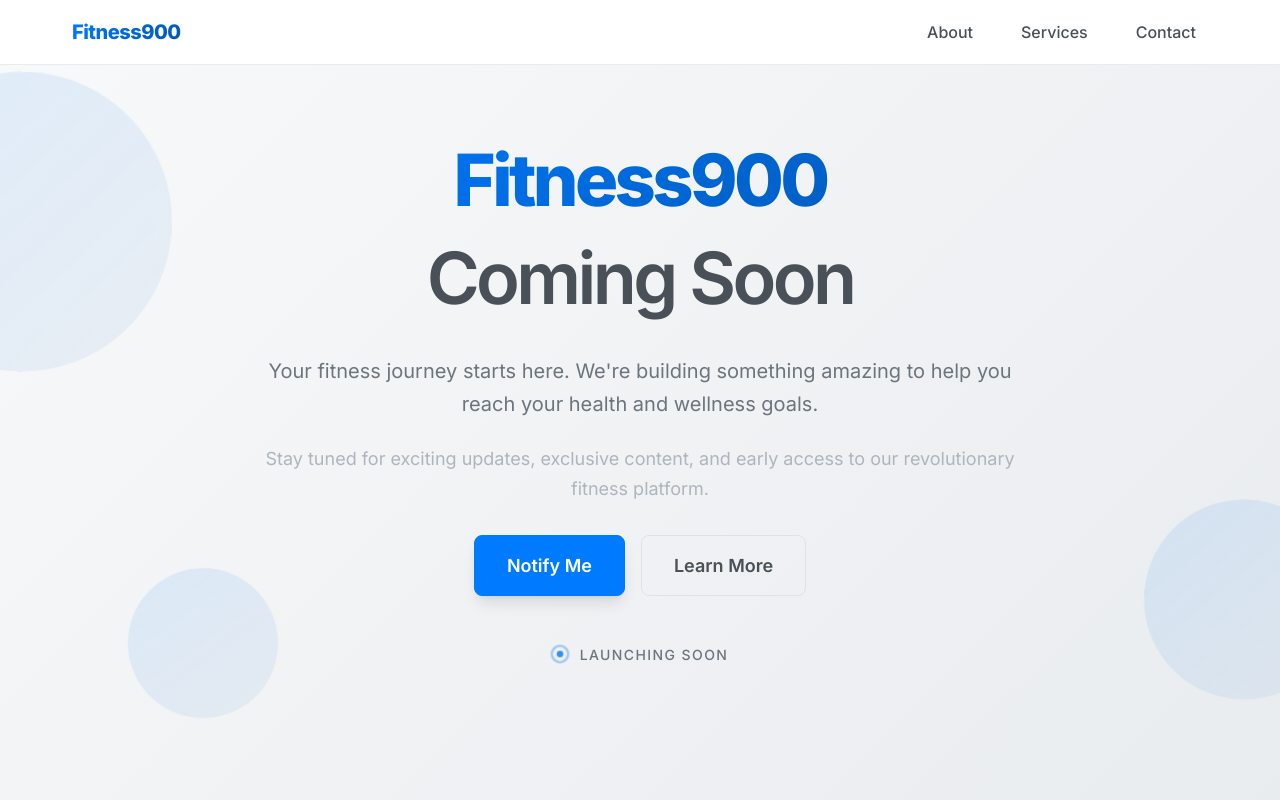
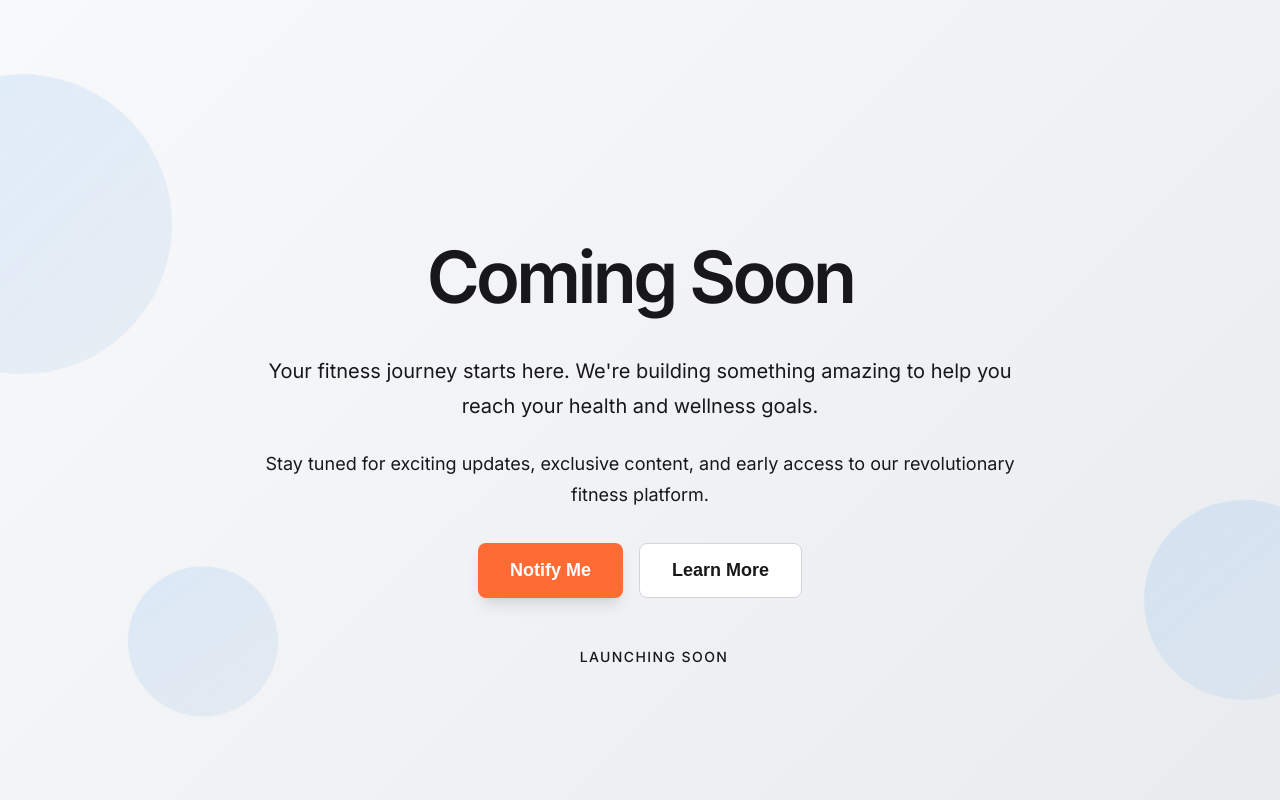
Before and after one commit to Muhammad-Anique/fitness900-placeholder, a Next.js app: page / in a window 1280 px wide. Shown: the top 800 px of the page. Built offline with nearby package versions, Linux system fonts and the light colour scheme.

Commit message:
feat: add comprehensive CSS with design system, utilities, and accessibility features

```diff
--- a/src/app/globals.css
+++ b/src/app/globals.css
@@ -1,31 +1,58 @@
-/* Global Styles for Fitness900 Placeholder Website */
+/* ===================================
+   GLOBAL STYLES & DESIGN SYSTEM
+   =================================== */
 
-/* CSS Variables for Design System */
+/* CSS Custom Properties (CSS Variables) */
 :root {
-  /* Colors */
-  --color-primary: #1a1a1a;
-  --color-primary-light: #333333;
-  --color-secondary: #f4f4f4;
-  --color-accent: #007bff;
-  --color-accent-hover: #0056b3;
-  --color-white: #ffffff;
-  --color-black: #000000;
-  --color-gray-100: #f8f9fa;
-  --color-gray-200: #e9ecef;
-  --color-gray-300: #dee2e6;
-  --color-gray-400: #ced4da;
-  --color-gray-500: #adb5bd;
-  --color-gray-600: #6c757d;
-  --color-gray-700: #495057;
-  --color-gray-800: #343a40;
-  --color-gray-900: #212529;
+  /* Colors - Primary Palette */
+  --primary: #FF6B35;
+  --primary-dark: #e55a2b;
+  --primary-light: #ff8660;
+  --primary-50: #fff4f1;
+  --primary-100: #ffe6dd;
+  --primary-200: #ffccbb;
+  --primary-300: #ffaa88;
+  --primary-400: #ff7c55;
+  --primary-500: #ff6b35;
+  --primary-600: #e55a2b;
+  --primary-700: #cc4a22;
+  --primary-800: #b33a1a;
+  --primary-900: #992a11;
 
-  /* Typography */
-  --font-primary: 'Inter', -apple-system, BlinkMacSystemFont, 'Segoe UI', Roboto, sans-serif;
-  --font-heading: 'Inter', -apple-system, BlinkMacSystemFont, 'Segoe UI', Roboto, sans-serif;
-  --font-mono: 'Monaco', 'Menlo', 'Ubuntu Mono', monospace;
+  /* Colors - Neutral Palette */
+  --gray-50: #fafafa;
+  --gray-100: #f4f4f5;
+  --gray-200: #e4e4e7;
+  --gray-300: #d4d4d8;
+  --gray-400: #a1a1aa;
+  --gray-500: #71717a;
+  --gray-600: #52525b;
+  --gray-700: #3f3f46;
+  --gray-800: #27272a;
+  --gray-900: #18181b;
 
-  /* Font Sizes */
+  /* Colors - Semantic */
+  --success: #22c55e;
+  --warning: #f59e0b;
+  --error: #ef4444;
+  --info: #3b82f6;
+
+  /* Spacing Scale */
+  --space-0: 0;
+  --space-1: 0.25rem;   /* 4px */
+  --space-2: 0.5rem;    /* 8px */
+  --space-3: 0.75rem;   /* 12px */
+  --space-4: 1rem;      /* 16px */
+  --space-5: 1.25rem;   /* 20px */
+  --space-6: 1.5rem;    /* 24px */
+  --space-8: 2rem;      /* 32px */
+  --space-10: 2.5rem;   /* 40px */
+  --space-12: 3rem;     /* 48px */
+  --space-16: 4rem;     /* 64px */
+  --space-20: 5rem;     /* 80px */
+  --space-24: 6rem;     /* 96px */
+
+  /* Typography Scale */
   --text-xs: 0.75rem;     /* 12px */
   --text-sm: 0.875rem;    /* 14px */
   --text-base: 1rem;      /* 16px */
@@ -37,56 +64,62 @@
   --text-5xl: 3rem;       /* 48px */
   --text-6xl: 3.75rem;    /* 60px */
 
+  /* Font Weights */
+  --font-normal: 400;
+  --font-medium: 500;
+  --font-semibold: 600;
+  --font-bold: 700;
+
   /* Line Heights */
-  --leading-none: 1;
   --leading-tight: 1.25;
-  --leading-snug: 1.375;
   --leading-normal: 1.5;
-  --leading-relaxed: 1.625;
-  --leading-loose: 2;
-
-  /* Spacing */
-  --space-1: 0.25rem;     /* 4px */
-  --space-2: 0.5rem;      /* 8px */
-  --space-3: 0.75rem;     /* 12px */
-  --space-4: 1rem;        /* 16px */
-  --space-5: 1.25rem;     /* 20px */
-  --space-6: 1.5rem;      /* 24px */
-  --space-8: 2rem;        /* 32px */
-  --space-10: 2.5rem;     /* 40px */
-  --space-12: 3rem;       /* 48px */
-  --space-16: 4rem;       /* 64px */
-  --space-20: 5rem;       /* 80px */
-  --space-24: 6rem;       /* 96px */
+  --leading-relaxed: 1.75;
 
   /* Border Radius */
-  --radius-sm: 0.25rem;   /* 4px */
-  --radius-md: 0.5rem;    /* 8px */
-  --radius-lg: 1rem;      /* 16px */
-  --radius-xl: 1.5rem;    /* 24px */
+  --radius-none: 0;
+  --radius-sm: 0.125rem;   /* 2px */
+  --radius: 0.25rem;       /* 4px */
+  --radius-md: 0.375rem;   /* 6px */
+  --radius-lg: 0.5rem;     /* 8px */
+  --radius-xl: 0.75rem;    /* 12px */
+  --radius-2xl: 1rem;      /* 16px */
   --radius-full: 9999px;
 
   /* Shadows */
   --shadow-sm: 0 1px 2px 0 rgb(0 0 0 / 0.05);
+  --shadow: 0 1px 3px 0 rgb(0 0 0 / 0.1), 0 1px 2px -1px rgb(0 0 0 / 0.1);
   --shadow-md: 0 4px 6px -1px rgb(0 0 0 / 0.1), 0 2px 4px -2px rgb(0 0 0 / 0.1);
   --shadow-lg: 0 10px 15px -3px rgb(0 0 0 / 0.1), 0 4px 6px -4px rgb(0 0 0 / 0.1);
   --shadow-xl: 0 20px 25px -5px rgb(0 0 0 / 0.1), 0 8px 10px -6px rgb(0 0 0 / 0.1);
 
   /* Transitions */
-  --transition-fast: 150ms ease-in-out;
-  --transition-normal: 300ms ease-in-out;
-  --transition-slow: 500ms ease-in-out;
+  --transition-fast: 150ms cubic-bezier(0.4, 0, 0.2, 1);
+  --transition-normal: 300ms cubic-bezier(0.4, 0, 0.2, 1);
+  --transition-slow: 500ms cubic-bezier(0.4, 0, 0.2, 1);
 
-  /* Z-index layers */
-  --z-dropdown: 1000;
-  --z-sticky: 1020;
-  --z-fixed: 1030;
-  --z-modal: 1040;
-  --z-popover: 1050;
-  --z-tooltip: 1060;
+  /* Z-Index Scale */
+  --z-0: 0;
+  --z-10: 10;
+  --z-20: 20;
+  --z-30: 30;
+  --z-40: 40;
+  --z-50: 50;
+
+  /* Breakpoints (for reference) */
+  --breakpoint-sm: 640px;
+  --breakpoint-md: 768px;
+  --breakpoint-lg: 1024px;
+  --breakpoint-xl: 1280px;
+  --breakpoint-2xl: 1536px;
+
+  /* Fonts */
+  --font-inter: var(--font-inter);
 }
 
-/* Reset and Base Styles */
+/* ===================================
+   RESET & BASE STYLES
+   =================================== */
+
 *,
 *::before,
 *::after {
@@ -96,120 +129,27 @@
 }
 
 html {
-  height: 100%;
-  font-size: 16px;
   scroll-behavior: smooth;
-}
-
-body {
-  min-height: 100%;
-  font-family: var(--font-primary);
-  font-size: var(--text-base);
-  line-height: var(--leading-normal);
-  color: var(--color-gray-900);
-  background-color: var(--color-white);
-  text-rendering: optimizeLegibility;
+  text-size-adjust: 100%;
   -webkit-font-smoothing: antialiased;
   -moz-osx-font-smoothing: grayscale;
 }
 
-/* Focus styles for accessibility */
-*:focus {
-  outline: 2px solid var(--color-accent);
-  outline-offset: 2px;
+body {
+  color: var(--gray-900);
+  background-color: white;
+  font-family: var(--font-inter), system-ui, -apple-system, BlinkMacSystemFont, 'Segoe UI', sans-serif;
+  font-size: var(--text-base);
+  line-height: var(--leading-normal);
+  min-height: 100vh;
+  overflow-x: hidden;
 }
 
-*:focus:not(:focus-visible) {
-  outline: none;
-}
+/* ===================================
+   UTILITY CLASSES
+   =================================== */
 
-/* Headings */
-h1, h2, h3, h4, h5, h6 {
-  font-family: var(--font-heading);
-  font-weight: 600;
-  line-height: var(--leading-tight);
-  color: var(--color-gray-900);
-  margin-bottom: var(--space-4);
-}
-
-h1 { font-size: var(--text-5xl); }
-h2 { font-size: var(--text-4xl); }
-h3 { font-size: var(--text-3xl); }
-h4 { font-size: var(--text-2xl); }
-h5 { font-size: var(--text-xl); }
-h6 { font-size: var(--text-lg); }
-
-/* Paragraphs */
-p {
-  margin-bottom: var(--space-4);
-  color: var(--color-gray-700);
-}
-
-/* Links */
-a {
-  color: var(--color-accent);
-  text-decoration: none;
-  transition: color var(--transition-fast);
-}
-
-a:hover,
-a:focus {
-  color: var(--color-accent-hover);
-  text-decoration: underline;
-}
-
-/* Buttons */
-button {
-  font-family: inherit;
-  font-size: inherit;
-  line-height: inherit;
-  margin: 0;
-  overflow: visible;
-  text-transform: none;
-  appearance: none;
-  background-color: transparent;
-  border: none;
-  cursor: pointer;
-  transition: all var(--transition-fast);
-}
-
-/* Form elements */
-input,
-textarea,
-select {
-  font-family: inherit;
-  font-size: inherit;
-  line-height: inherit;
-  margin: 0;
-  appearance: none;
-  background-color: var(--color-white);
-  border: 1px solid var(--color-gray-300);
-  border-radius: var(--radius-md);
-  padding: var(--space-3) var(--space-4);
-  transition: border-color var(--transition-fast);
-}
-
-input:focus,
-textarea:focus,
-select:focus {
-  outline: none;
-  border-color: var(--color-accent);
-}
-
-/* Images */
-img {
-  max-width: 100%;
-  height: auto;
-  border-style: none;
-}
-
-/* Lists */
-ul,
-ol {
-  list-style: none;
-}
-
-/* Utility Classes */
+/* Container */
 .container {
   width: 100%;
   max-width: 1200px;
@@ -217,6 +157,105 @@ ol {
   padding: 0 var(--space-4);
 }
 
+@media (min-width: 640px) {
+  .container { padding: 0 var(--space-6); }
+}
+
+@media (min-width: 1024px) {
+  .container { padding: 0 var(--space-8); }
+}
+
+/* Font Families */
+.font-inter {
+  font-family: var(--font-inter), system-ui, sans-serif;
+}
+
+/* Colors */
+.text-primary { color: var(--primary); }
+.text-primary-dark { color: var(--primary-dark); }
+.bg-primary { background-color: var(--primary); }
+.bg-primary-dark { background-color: var(--primary-dark); }
+.border-primary { border-color: var(--primary); }
+
+/* Focus Styles */
+.focus-visible:focus-visible {
+  outline: 2px solid var(--primary);
+  outline-offset: 2px;
+}
+
+/* Button Base */
+.btn {
+  display: inline-flex;
+  align-items: center;
+  justify-content: center;
+  font-weight: var(--font-medium);
+  text-decoration: none;
+  border: none;
+  cursor: pointer;
+  transition: all var(--transition-fast);
+  border-radius: var(--radius-lg);
+  font-size: var(--text-base);
+  padding: var(--space-3) var(--space-6);
+  min-height: 44px; /* Accessibility: Touch target size */
+}
+
+.btn:focus-visible {
+  outline: 2px solid var(--primary);
+  outline-offset: 2px;
+}
+
+.btn:disabled {
+  opacity: 0.6;
+  cursor: not-allowed;
+}
+
+/* Button Variants */
+.btn-primary {
+  background-color: var(--primary);
+  color: white;
+}
+
+.btn-primary:hover:not(:disabled) {
+  background-color: var(--primary-dark);
+}
+
+.btn-secondary {
+  background-color: white;
+  color: var(--gray-900);
+  border: 1px solid var(--gray-300);
+}
+
+.btn-secondary:hover:not(:disabled) {
+  background-color: var(--gray-50);
+  border-color: var(--gray-400);
+}
+
+/* Form Elements */
+.form-input {
+  width: 100%;
+  padding: var(--space-3) var(--space-4);
+  border: 1px solid var(--gray-300);
+  border-radius: var(--radius-lg);
+  font-size: var(--text-base);
+  transition: all var(--transition-fast);
+  min-height: 44px; /* Accessibility */
+}
+
+.form-input:focus {
+  border-color: var(--primary);
+  box-shadow: 0 0 0 3px rgba(255, 107, 53, 0.1);
+  outline: none;
+}
+
+.form-input::placeholder {
+  color: var(--gray-400);
+}
+
+/* ===================================
+   ACCESSIBILITY
+   =================================== */
+
+/* Screen reader only */
 .sr-only {
   position: absolute;
   width: 1px;
@@ -229,141 +268,23 @@ ol {
   border: 0;
 }
 
-/* Flexbox utilities */
-.flex {
-  display: flex;
-}
-
-.flex-col {
-  flex-direction: column;
-}
-
-.flex-wrap {
-  flex-wrap: wrap;
-}
-
-.items-center {
-  align-items: center;
-}
-
-.justify-center {
-  justify-content: center;
-}
-
-.justify-between {
-  justify-content: space-between;
-}
-
-/* Text utilities */
-.text-center {
-  text-align: center;
-}
-
-.text-left {
-  text-align: left;
-}
-
-.text-right {
-  text-align: right;
-}
-
-/* Spacing utilities */
-.min-h-screen {
-  min-height: 100vh;
-}
-
-.w-full {
-  width: 100%;
-}
-
-.h-full {
-  height: 100%;
-}
-
-/* Button styles */
-.btn {
-  display: inline-flex;
-  align-items: center;
-  justify-content: center;
-  padding: var(--space-3) var(--space-6);
-  font-weight: 500;
-  border-radius: var(--radius-md);
-  text-decoration: none;
-  transition: all var(--transition-fast);
-  cursor: pointer;
-  border: 1px solid transparent;
-}
-
-.btn-primary {
-  background-color: var(--color-accent);
-  color: var(--color-white);
-  border-color: var(--color-accent);
-}
-
-.btn-primary:hover,
-.btn-primary:focus {
-  background-color: var(--color-accent-hover);
-  border-color: var(--color-accent-hover);
-  color: var(--color-white);
-  text-decoration: none;
-}
-
-.btn-secondary {
-  background-color: transparent;
-  color: var(--color-gray-700);
-  border-color: var(--color-gray-300);
-}
-
-.btn-secondary:hover,
-.btn-secondary:focus {
-  background-color: var(--color-gray-50);
-  color: var(--color-gray-900);
-  text-decoration: none;
-}
-
-/* Responsive Design */
-@media (max-width: 768px) {
-  :root {
-    --text-5xl: 2.5rem;    /* 40px */
-    --text-4xl: 2rem;      /* 32px */
-    --text-3xl: 1.75rem;   /* 28px */
-  }
-
-  .container {
-    padding: 0 var(--space-4);
-  }
-
-  h1 { font-size: var(--text-4xl); }
-  h2 { font-size: var(--text-3xl); }
-  h3 { font-size: var(--text-2xl); }
-}
-
-@media (max-width: 480px) {
-  :root {
-    --text-5xl: 2.25rem;   /* 36px */
-    --text-4xl: 1.875rem;  /* 30px */
-  }
-
-  .container {
-    padding: 0 var(--space-3);
-  }
-}
-
-/* Dark mode support (for future use) */
-@media (prefers-color-scheme: dark) {
-  :root {
-    --color-primary: #ffffff;
-    --color-secondary: #1a1a1a;
-    --color-gray-900: #f8f9fa;
-    --color-gray-700: #dee2e6;
-  }
+/* Focus visible styles */
+.focus\:not-sr-only:focus {
+  position: static;
+  width: auto;
+  height: auto;
+  padding: var(--space-2) var(--space-4);
+  margin: 0;
+  overflow: visible;
+  clip: auto;
+  white-space: normal;
 }
 
 /* High contrast mode support */
 @media (prefers-contrast: high) {
   :root {
-    --color-accent: #0066cc;
-    --color-accent-hover: #004499;
+    --primary: #000000;
+    --primary-dark: #000000;
   }
 }
 
@@ -379,27 +300,150 @@ ol {
   }
 }
 
-/* Print styles */
+/* ===================================
+   NO-SCRIPT STYLES
+   =================================== */
+.noscript-banner {
+  position: fixed;
+  top: 0;
+  left: 0;
+  right: 0;
+  background-color: var(--warning);
+  color: white;
+  padding: var(--space-4);
+  text-align: center;
+  z-index: var(--z-50);
+  font-weight: var(--font-medium);
+}
+
+/* ===================================
+   PRINT STYLES
+   =================================== */
 @media print {
   *,
   *::before,
   *::after {
-    background: transparent !important;
+    background: white !important;
     color: black !important;
     box-shadow: none !important;
-    text-shadow: none !important;
   }
 
-  a,
-  a:visited {
-    text-decoration: underline;
-  }
-
-  img {
-    page-break-inside: avoid;
+  body {
+    font-size: 12pt;
+    line-height: 1.5;
   }
 
   h1, h2, h3 {
     page-break-after: avoid;
   }
+
+  img {
+    max-width: 100% !important;
+  }
+
+  p, h2, h3 {
+    orphans: 3;
+    widows: 3;
+  }
+
+  .no-print {
+    display: none !important;
+  }
 }
+
+/* ===================================
+   COMPONENT OVERRIDES
+   =================================== */
+
+/* Navigation specific */
+.nav-link {
+  text-decoration: none;
+  color: var(--gray-700);
+  font-weight: var(--font-medium);
+  transition: color var(--transition-fast);
+  padding: var(--space-2) var(--space-3);
+  border-radius: var(--radius);
+}
+
+.nav-link:hover,
+.nav-link:focus {
+  color: var(--primary);
+}
+
+/* Hero section specific */
+.hero-title {
+  font-size: clamp(2rem, 5vw, 4rem);
+  font-weight: var(--font-bold);
+  line-height: var(--leading-tight);
+  color: var(--gray-900);
+}
+
+.hero-subtitle {
+  font-size: clamp(1rem, 2.5vw, 1.25rem);
+  color: var(--gray-600);
+  line-height: var(--leading-relaxed);
+}
+
+/* Responsive text scaling */
+@media (min-width: 768px) {
+  .hero-title {
+    font-size: 3.5rem;
+  }
+
+  .hero-subtitle {
+    font-size: 1.125rem;
+  }
+}
+
+/* ===================================
+   ANIMATION CLASSES
+   =================================== */
+
+.fade-in {
+  animation: fadeIn 0.6s ease-in-out;
+}
+
+.slide-up {
+  animation: slideUp 0.8s ease-out;
+}
+
+@keyframes fadeIn {
+  from {
+    opacity: 0;
+  }
+  to {
+    opacity: 1;
+  }
+}
+
+@keyframes slideUp {
+  from {
+    opacity: 0;
+    transform: translateY(30px);
+  }
+  to {
+    opacity: 1;
+    transform: translateY(0);
+  }
+}
+
+/* ===================================
+   SCROLL BAR STYLING
+   =================================== */
+
+::-webkit-scrollbar {
+  width: 8px;
+}
+
+::-webkit-scrollbar-track {
+  background: var(--gray-100);
+}
+
+::-webkit-scrollbar-thumb {
+  background: var(--gray-300);
+  border-radius: var(--radius-full);
+}
+
+::-webkit-scrollbar-thumb:hover {
+  background: var(--gray-400);
+}
```
